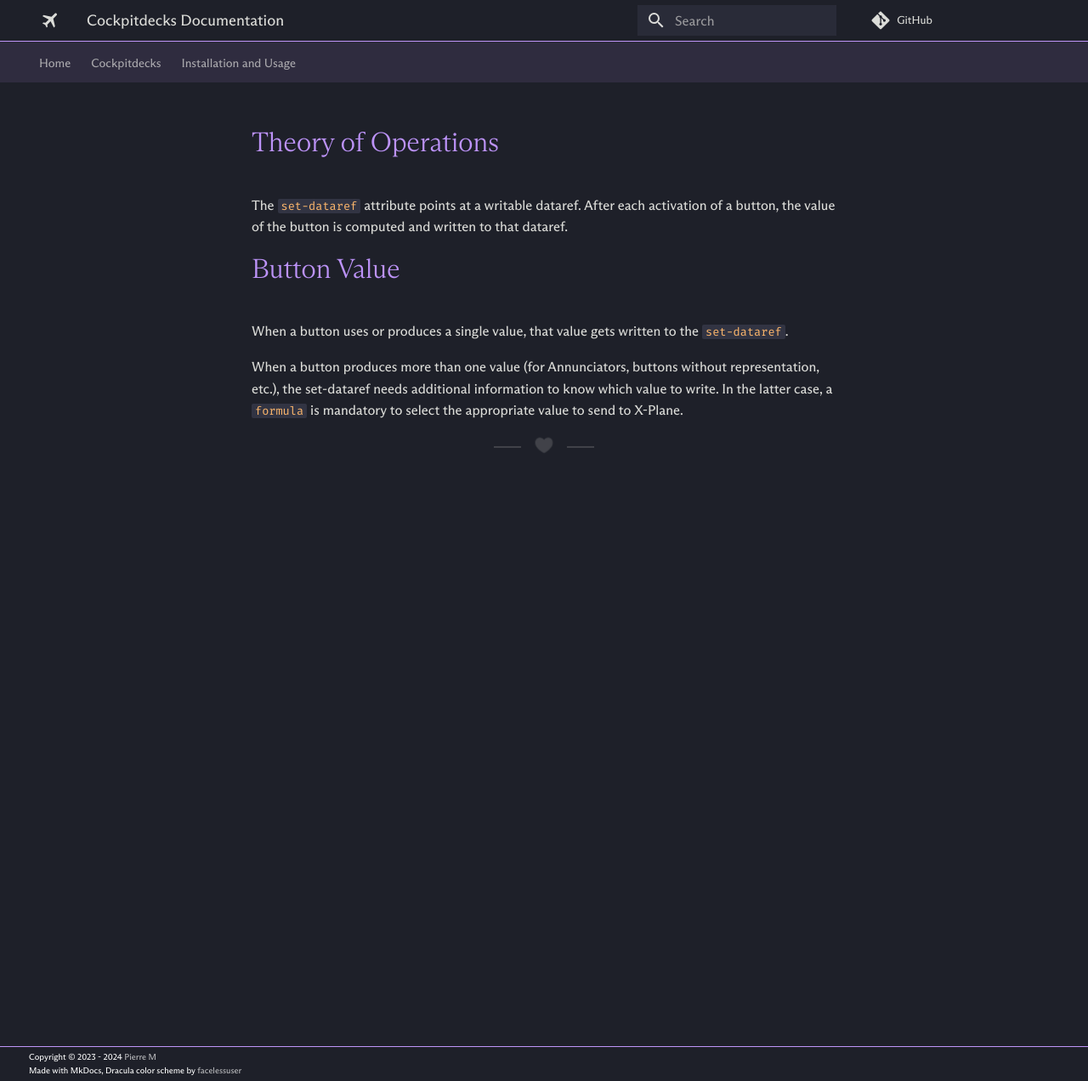
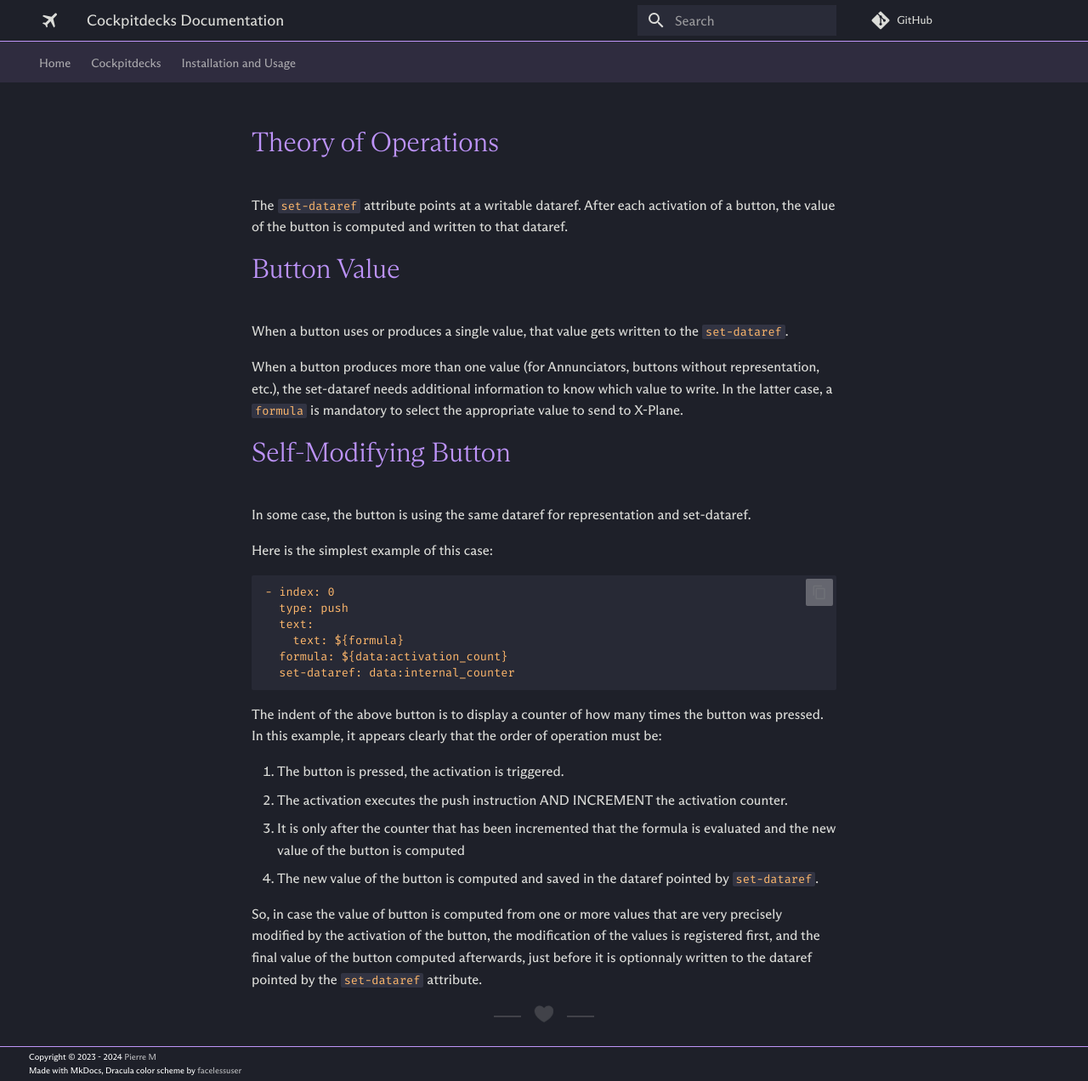
Before and after one commit to devleaks/cockpitdecks-docs, an MkDocs documentation site: the page built from docs/Button/Set Dataref.md, in a window 1280 px wide and 1272 px high. Shown: the whole window at 85% size. Built offline with MkDocs 1.6.1 and Material for MkDocs 9.7.7, drawn with Linux system fonts in a browser that asks for light colours; a script that is not in the unit is left out; comment, search, counter and statistics services are not loaded.

Commit message:
refined explanation of activation value

````diff
--- a/docs/Button/Set Dataref.md
+++ b/docs/Button/Set Dataref.md
@@ -7,3 +7,27 @@ The `set-dataref` attribute points at a writable dataref. After each activation
 When a button uses or produces a single value, that value gets written to the `set-dataref`.
 
 When a button produces more than one value (for Annunciators, buttons without representation, etc.), the set-dataref needs additional information to know which value to write. In the latter case, a `formula` is mandatory to select the appropriate value to send to X-Plane.
+
+# Self-Modifying Button
+
+In some case, the button is using the same dataref for representation and set-dataref.
+
+Here is the simplest example of this case:
+
+```
+- index: 0
+  type: push
+  text:
+    text: ${formula}
+  formula: ${data:activation_count}
+  set-dataref: data:internal_counter
+```
+
+The indent of the above button is to display a counter of how many times the button was pressed. In this example, it appears clearly that the order of operation must be:
+
+1. The button is pressed, the activation is triggered.
+2. The activation executes the push instruction AND INCREMENT the activation counter.
+3. It is only after the counter that has been incremented that the formula is evaluated and the new value of the button is computed
+4. The new value of the button is computed and saved in the dataref pointed by `set-dataref`.
+
+So, in case the value of button is computed from one or more values that are very precisely modified by the activation of the button, the modification of the values is registered first, and the final value of the button computed afterwards, just before it is optionnaly written to the dataref pointed by the `set-dataref` attribute.
````
Also changed, not shown: docs/Button/Button Activation.md (+21 -18 lines), docs/Button/Button Representations/Mosaic.md (+6 -0 lines), docs/Button/Button Value.md (+10 -2 lines), docs/Extending/Internals/Switch Drawing Parameters.md (added, +94 -0 lines).
